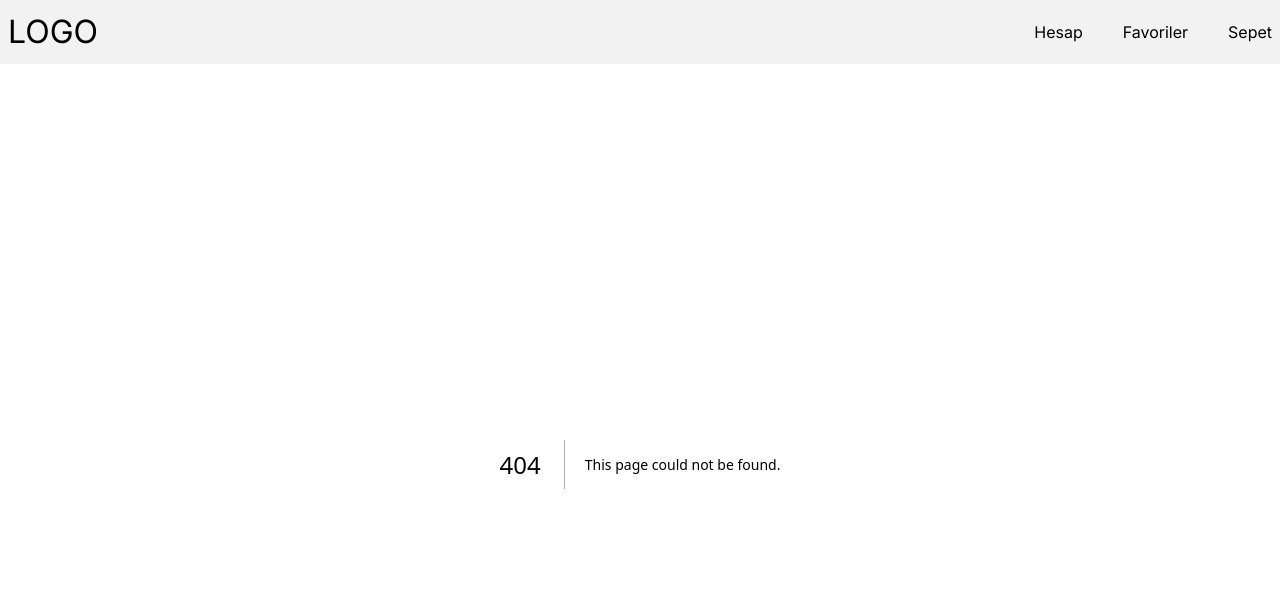
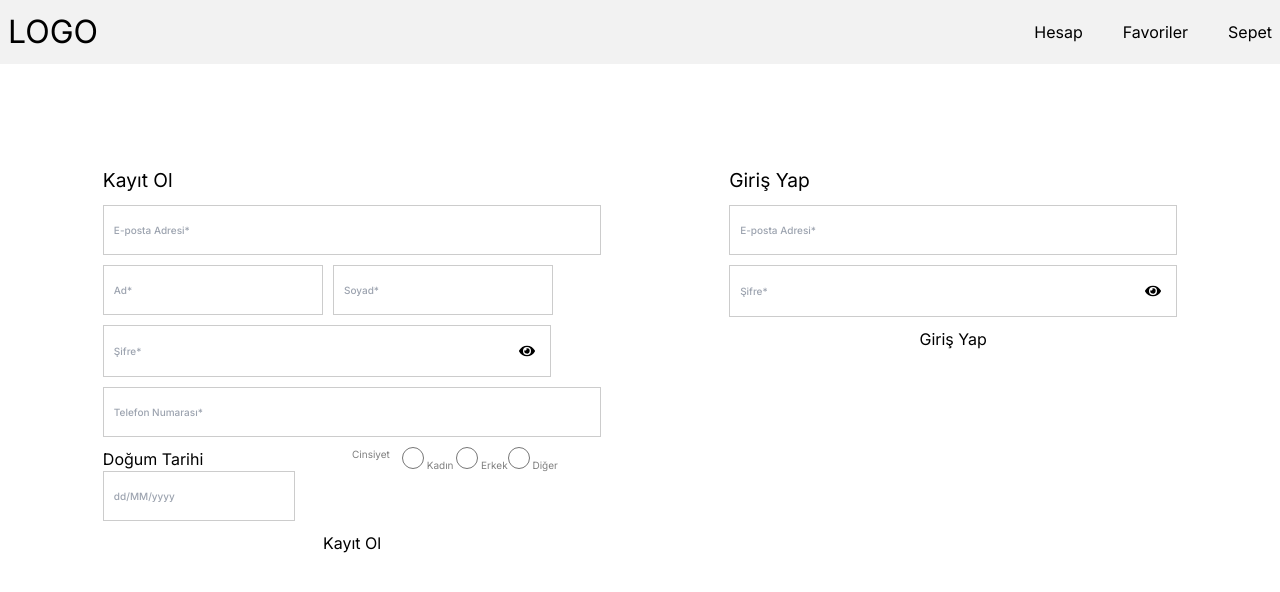
Before and after one commit to mrvozturk/DigitalEmporium, a Next.js app: page /auth in a window 1280 px wide. Before the commit this address had no page. Shown: the top 592 px of the page. Built offline with nearby package versions, Linux system fonts and the light colour scheme.

Commit message:
new account file added and Links have been changed in the header

```diff
--- /dev/null
+++ b/src/app/auth/index.module.css
@@ -0,0 +1,114 @@
+.container {
+  display: flex;
+  justify-content: center;
+  gap: 10vw;
+  margin: 8vw auto;
+}
+
+.container :hover {
+  border-color: black;
+}
+
+.formContainer form,
+.loginFormContainer form {
+  display: flex;
+  flex-direction: column;
+}
+
+.formContainer h2,
+.loginFormContainer h2 {
+  font-size: 1.2em;
+  margin-bottom: 10px;
+}
+
+.registrationForm input,
+.loginForm input {
+  outline: none;
+  font-weight: 500;
+  border: 1px solid rgba(0, 0, 0, 0.2);
+  padding-left: 10px;
+  font-size: 10px;
+  width: 100%;
+  height: 50px;
+  margin-bottom: 10px;
+}
+
+.nameContainer {
+  display: flex;
+  gap: 10px;
+}
+
+.nameContainer input {
+  width: 17.2vw;
+}
+
+.passwordInputContainer {
+  width: 35vw;
+  margin-bottom: 10px;
+  display: flex;
+  border: 1px solid rgba(0, 0, 0, 0.2);
+}
+.passwordInputContainer button {
+  margin-right: 15px;
+}
+
+.registrationForm .passwordWrapper,
+.loginFormContainer .passwordWrapper {
+  border: none;
+  margin-bottom: 0 !important;
+}
+
+
+.dateContainer input {
+  display: flex;
+  width: 15vw;
+}
+
+.dateGenderContainer {
+  display: flex;
+  justify-content: space-between;
+}
+
+.dateContainer,
+.genderContainer {
+  flex: 1;
+}
+.genderContainer {
+  display: flex;
+  gap: 12px;
+}
+
+.genderContainer label {
+  font-size: 10px;
+  color: rgba(0, 0, 0, 0.5);
+}
+
+.genderContainer input[type='radio'] {
+  width: 22px;
+  height: 22px;
+}
+@media (max-width: 768px) {
+  .container {
+    display: flex;
+    flex-direction: column;
+    justify-content: center; /* Dikey hizalama */
+    align-items: center; /* Yatay hizalama */
+    gap: 20px; /* İstenilen boşluk ayarlanabilir */
+    padding: 0 30vw; /* Sayfanın sağ ve solundaki boşluk */
+    max-width: 450; /* İstenilen maksimum genişlik ayarlanabilir */
+  }
+
+  .formContainer,
+  .loginFormContainer {
+    width: 100%;
+  }
+
+  .dateGenderContainer {
+    flex-direction: column;
+  }
+
+  .dateContainer,
+  .genderContainer {
+    width: 100%;
+  }
+}
--- a/src/components/accountProcess/index.tsx
+++ b/src/app/auth/page.tsx
@@ -2,7 +2,7 @@
 import React, { useState } from 'react';
 import DatePicker from 'react-datepicker';
 import 'react-datepicker/dist/react-datepicker.css';
-import { FaEye, FaEyeSlash } from 'react-icons/fa'; // Göz simgeleri için
+import { FaEye, FaEyeSlash } from 'react-icons/fa';
 import styles from './index.module.css';
 
 const AccountProcess: React.FC = () => {
@@ -14,12 +14,11 @@ const AccountProcess: React.FC = () => {
 
   const togglePasswordVisibility = (type: 'registration' | 'login') => {
     if (type === 'registration') {
-      setShowRegistrationPassword(!showRegistrationPassword);
+      setShowRegistrationPassword(prevState => !prevState);
     } else {
-      setShowLoginPassword(!showLoginPassword);
+      setShowLoginPassword(prevState => !prevState);
     }
   };
-
   return (
     <div className={styles.container}>
       <div className={styles.formContainer}>
@@ -49,9 +48,10 @@ const AccountProcess: React.FC = () => {
             name='phoneNumber'
             placeholder='Telefon Numarası*'
           />
+
+          <div className={styles.dateGenderContainer}>
+            <div className={styles.dateContainer}>
               <label htmlFor='birthdate'>Doğum Tarihi</label>
-
-          <div className={styles.dateContainer}>
               <DatePicker
                 selected={selectedDate}
                 onChange={(date: Date | null) => setSelectedDate(date)}
@@ -60,21 +60,24 @@ const AccountProcess: React.FC = () => {
                 showMonthDropdown
                 showYearDropdown
                 dropdownMode='scroll'
-              minDate={new Date(1950, 0, 1)} // 1 Ocak 1950
-              maxDate={new Date(2024, 11, 31)} // 31 Aralık 2008
+                minDate={new Date(1950, 0, 1)}
+                maxDate={new Date(2024, 11, 31)}
                 scrollableMonthYearDropdown
                 scrollableYearDropdown
                 yearDropdownItemNumber={78}
               />
             </div>
-          <label htmlFor='birthdate'>Cinsiyet</label>
             <div className={styles.genderContainer}>
+              <label htmlFor='gender'>Cinsiyet</label>
+              <div>
                 <input type='radio' name='gender' value='female' />
                 <label> Kadın </label>
                 <input type='radio' name='gender' value='male' />
                 <label> Erkek</label>
                 <input type='radio' name='gender' value='other' />
                 <label> Diğer</label>
+              </div>
+            </div>
           </div>
 
           <button type='submit'>Kayıt Ol</button>
@@ -84,8 +87,9 @@ const AccountProcess: React.FC = () => {
         <h2>Giriş Yap</h2>
         <form className={styles.loginForm}>
           <input type='email' name='email' placeholder='E-posta Adresi*' />
-          <div>
+          <div className={styles.passwordInputContainer}>
             <input
+              className={styles.passwordWrapper}
               type={showLoginPassword ? 'text' : 'password'}
               name='password'
               placeholder='Şifre*'
--- a/src/app/page.tsx
+++ b/src/app/page.tsx
@@ -1,7 +1,6 @@
 import {
   QuandrupleBanners,
-  QuandrupleBannerWithoutAnimation,
-  AccountProcess
+  QuandrupleBannerWithoutAnimation
 } from '@/components';
 import type { Metadata } from 'next';
 import Link from 'next/link';
@@ -24,7 +23,6 @@ export default function IndexPage() {
   */}
       <QuandrupleBanners />
       <QuandrupleBannerWithoutAnimation />
-      <AccountProcess />
     </div>
   );
 }
--- a/src/components/accountProcess/index.module.css
+++ /dev/null
@@ -1,73 +0,0 @@
-.container {
-  display: flex;
-  justify-content: center;
-  gap: 10vw;
-}
-
-.formContainer form,
-.loginFormContainer form {
-  display: flex;
-  flex-direction: column;
-}
-.formContainer h2,
-.loginFormContainer h2 {
-  font-size: 1.2em;
-  margin-bottom: 10px;
-}
-
-.registrationForm input,
-.loginForm input {
-  outline: none;
-  font-weight: 500;
-  border: 1px solid rgba(0, 0, 0, 0.2);
-  padding-left: 10px;
-  font-size: 10px;
-  width: 35vw;
-  height: 2.5vw;
-  margin-bottom: 10px;
-}
-.registrationForm input:hover,
-.loginForm input:hover {
-  border-color: black;
-}
-.nameContainer {
-  display: flex;
-  gap: 10px;
-}
-
-.nameContainer input {
-  width: 17.2vw;
-}
-.passwordInputContainer {
-  width: 35vw;
-  margin-bottom: 10px;
-  display: flex;
-  border: 1px solid rgba(0, 0, 0, 0.2);
-}
-
-.registrationForm .passwordWrapper {
-  border: none;
-}
-
-.passwordInputContainer button {
-  margin-right: 15px;
-}
-
-.dateContainer input {
-  display: flex;
-  width: 15vw;
-}
-.genderContainer {
-  display: flex;
-  gap: 12px;
-}
-
-.genderContainer label {
-  font-size: 10px;
-  color: rgba(0, 0, 0, 0.5);
-}
-
-.genderContainer input[type='radio'] {
-  width: 22px;
-  height: 22px;
-}
--- a/src/components/header/index.tsx
+++ b/src/components/header/index.tsx
@@ -10,6 +10,7 @@ import styles from './index.module.css';
 import sideBarStyles from './sideBar.module.css';
 
 import SideBar from './sideBar';
+import Link from 'next/link';
 
 const Header = () => {
   const [sideBarVisible, setSideBarVisible] = useState(false);
@@ -48,15 +49,15 @@ const Header = () => {
         <div className={styles.navbarLinks}>
           <ul>
             <li className={styles.navLink}>
-              <a href='#HESAP'>Hesap</a>
+              <Link href='/auth'>Hesap</Link>
               <AiOutlineUser className={styles.icon} />
             </li>
             <li className={styles.navLink}>
-              <a href='#FAVORİLER'>Favoriler</a>
+              <Link href='/favorites'>Favoriler</Link>
               <AiOutlineHeart className={styles.icon} />
             </li>
             <li className={styles.navLink}>
-              <a href='#SEPET'>Sepet</a>
+              <Link href='/basket'>Sepet</Link>
               <AiOutlineShoppingCart className={styles.icon} />
             </li>
           </ul>
--- a/src/components/index.ts
+++ b/src/components/index.ts
@@ -1,5 +1,4 @@
 import Header from './header';
 import QuandrupleBanners from './quandrupleBanners';
 import QuandrupleBannerWithoutAnimation from './quadrupleBannerWithoutAnimation';
-import AccountProcess from './accountProcess'
-export { Header, QuandrupleBanners, QuandrupleBannerWithoutAnimation,AccountProcess};
+export { Header, QuandrupleBanners, QuandrupleBannerWithoutAnimation};
--- a/src/components/quadrupleBannerWithoutAnimation/index.tsx
+++ b/src/components/quadrupleBannerWithoutAnimation/index.tsx
@@ -7,28 +7,28 @@ import { GiButtonFinger } from 'react-icons/gi';
 const banners = [
   {
     src:
-      'https://ktnimg2.mncdn.com/cms/2024/04/18/1490aa22-333e-41e6-b1c1-4207beaadc40.png',
+      'https://ktnimg2.mncdn.com/cms/2024/05/02/8a2f2dae-1ac1-42b7-951e-f3f32d3045f9.png',
     title: 'EL EMEĞİ KOLEKSİYONU',
     buttonData: '/el-emegi-yeni-sezon-kadin',
     button: 'ALIŞVERİŞE BAŞLA'
   },
   {
     src:
-      'https://ktnimg2.mncdn.com/cms/2024/03/18/78056947-f73e-43ac-bfc1-000ca6756df6.png',
+      'https://ktnimg2.mncdn.com/cms/2024/05/02/003828af-068a-42c0-8f4e-215c2719c0e6.png',
     title: 'İÇ GİYİM & PİJAMA',
     buttonData: '/ic-giyim-pijama',
     button: 'ALIŞVERİŞE BAŞLA'
   },
   {
     src:
-      'https://ktnimg2.mncdn.com/cms/2024/03/28/df302119-8a71-4583-afa8-7324f4acfdbf.png',
+      'https://ktnimg2.mncdn.com/cms/2024/05/02/783af6d6-2bf5-46af-98bf-fdf0689bca98.png',
     title: 'POPLİN GÖMLEK',
     buttonData: '/poplin-gomlek',
     button: 'ALIŞVERİŞE BAŞLA'
   },
   {
     src:
-      'https://ktnimg2.mncdn.com/cms/2024/03/18/f5d6294a-d017-42fc-a3b7-109e112e5666.png',
+      'https://ktnimg2.mncdn.com/cms/2024/05/02/8da70bd5-fbfc-40e8-a92a-7ff926a1b053.png',
     title: 'SEZONUN TRENDLERİ',
     buttonData: '/sezonun-trendleri',
     button: 'ALIŞVERİŞE BAŞLA'
--- a/src/components/quandrupleBanners/index.tsx
+++ b/src/components/quandrupleBanners/index.tsx
@@ -11,10 +11,10 @@ const QuadrupleBanners: React.FC = () => {
   };
 
   const images = [
-    'https://ktnimg2.mncdn.com/cms/2024/04/22/d12fb8f9-33b1-4fd7-b27a-9bb4b99efd99.png',
-    'https://ktnimg2.mncdn.com/cms/2024/04/22/c9780508-fb37-4e34-9f64-73d027fc612c.png',
-    'https://ktnimg2.mncdn.com/cms/2024/04/22/7d9e9ae6-c737-4776-bf5a-b4702bc5c27e.png',
-    'https://ktnimg2.mncdn.com/cms/2024/04/22/ed86d22b-4fed-4f6c-95eb-7cf6e1f16f98.png'
+    'https://ktnimg2.mncdn.com/cms/2024/05/03/a927d428-9060-49b9-837d-55c66aa6982b.png',
+    'https://ktnimg2.mncdn.com/cms/2024/05/03/6bcc0746-7afa-4180-a03e-d0363b6c88aa.png',
+    'https://ktnimg2.mncdn.com/cms/2024/05/03/8cb89c8d-87fe-4a12-b3c5-54d1a3041101.png',
+    'https://ktnimg2.mncdn.com/cms/2024/05/03/61140670-b452-4e4f-a94a-3f297ccb7d91.png'
   ];
 
   return (
```
Lines whose indentation alone changed are shown as unchanged.
